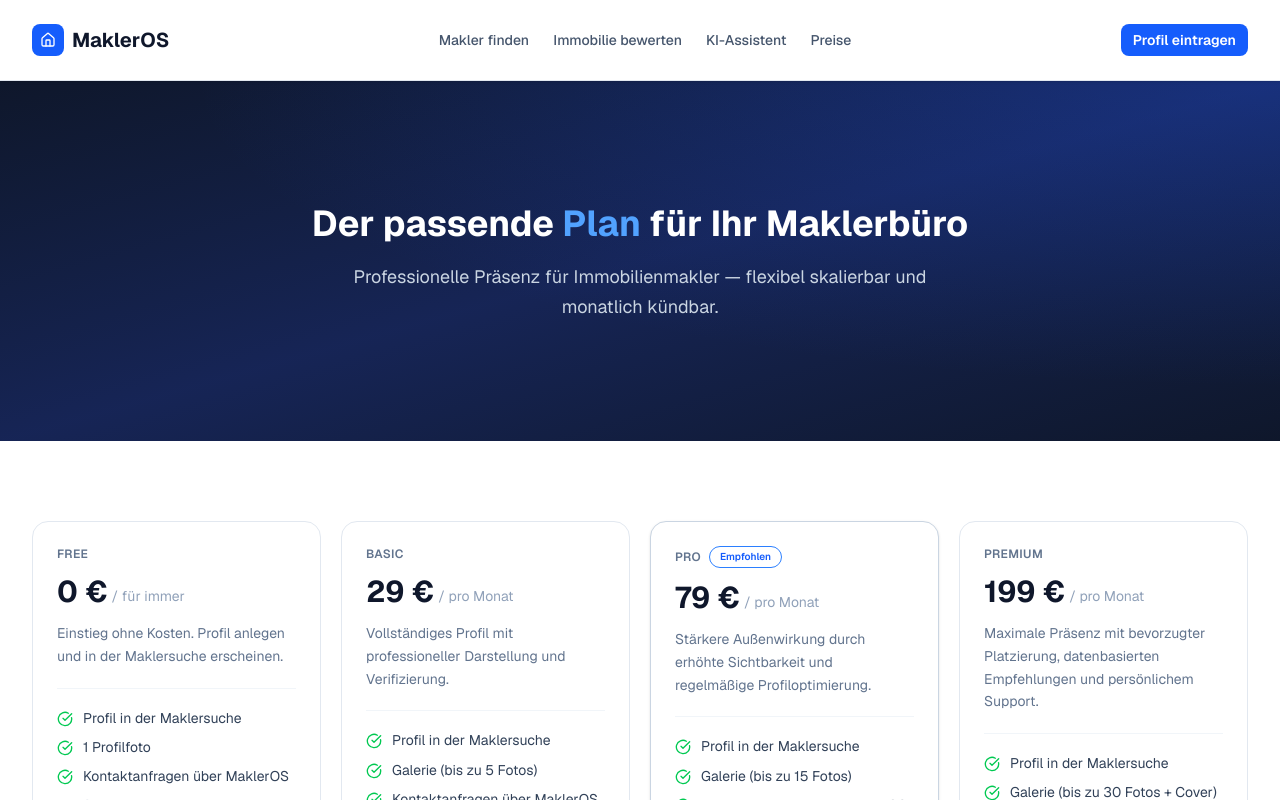
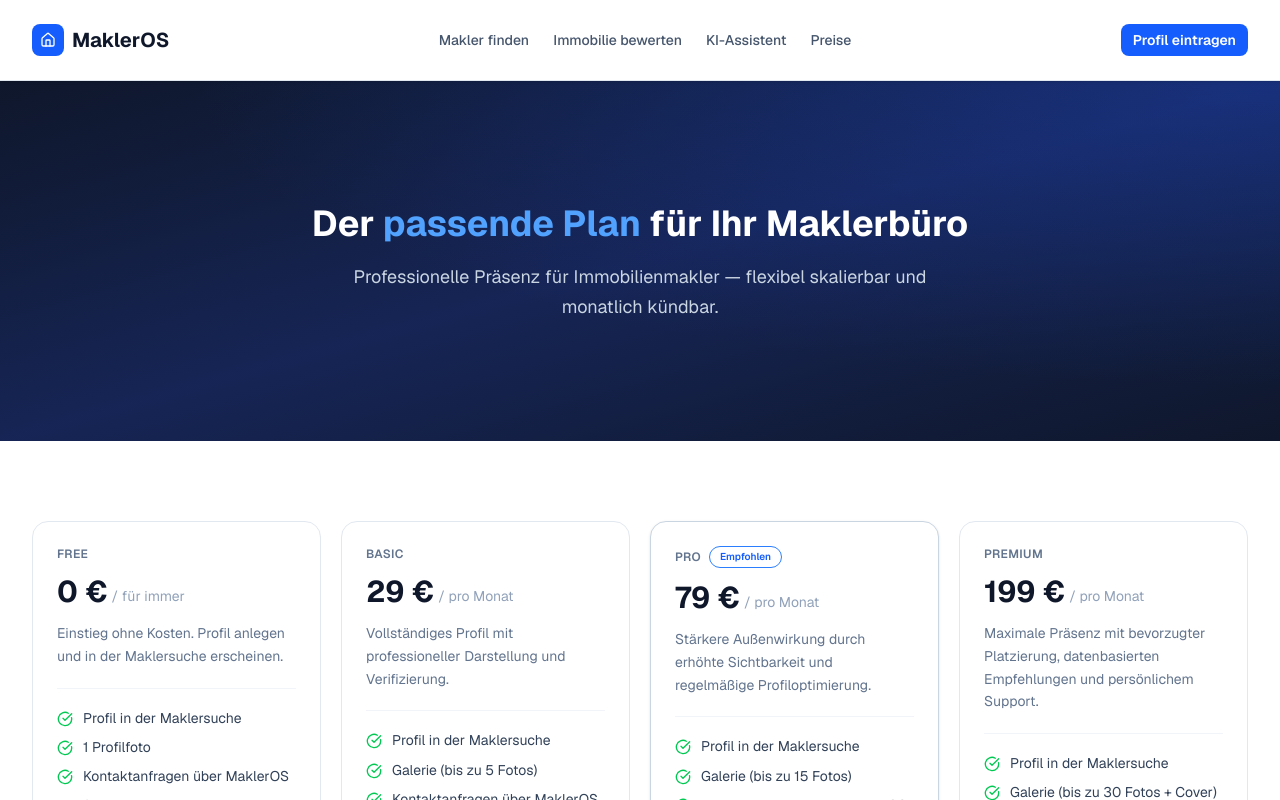
Before and after one commit to JeWo186/makler-os, a Next.js app: page /preise in a window 1280 px wide. Shown: the top 800 px of the page. Built offline with nearby package versions, Linux system fonts and the light colour scheme.

Commit message:
fix: extend blue highlight in preise hero from Plan to passende Plan
Co-Authored-By: Claude Sonnet 4.6 <noreply@anthropic.com>

```diff
--- a/src/app/preise/page.tsx
+++ b/src/app/preise/page.tsx
@@ -120,7 +120,7 @@ export default function PreisePage() {
     <>
       <PageHero
         align="center"
-        title={<>Der passende <span className="text-blue-400">Plan</span> für Ihr Maklerbüro</>}
+        title={<>Der <span className="text-blue-400">passende Plan</span> für Ihr Maklerbüro</>}
         subtitle="Professionelle Präsenz für Immobilienmakler — flexibel skalierbar und monatlich kündbar."
       />
 
```
